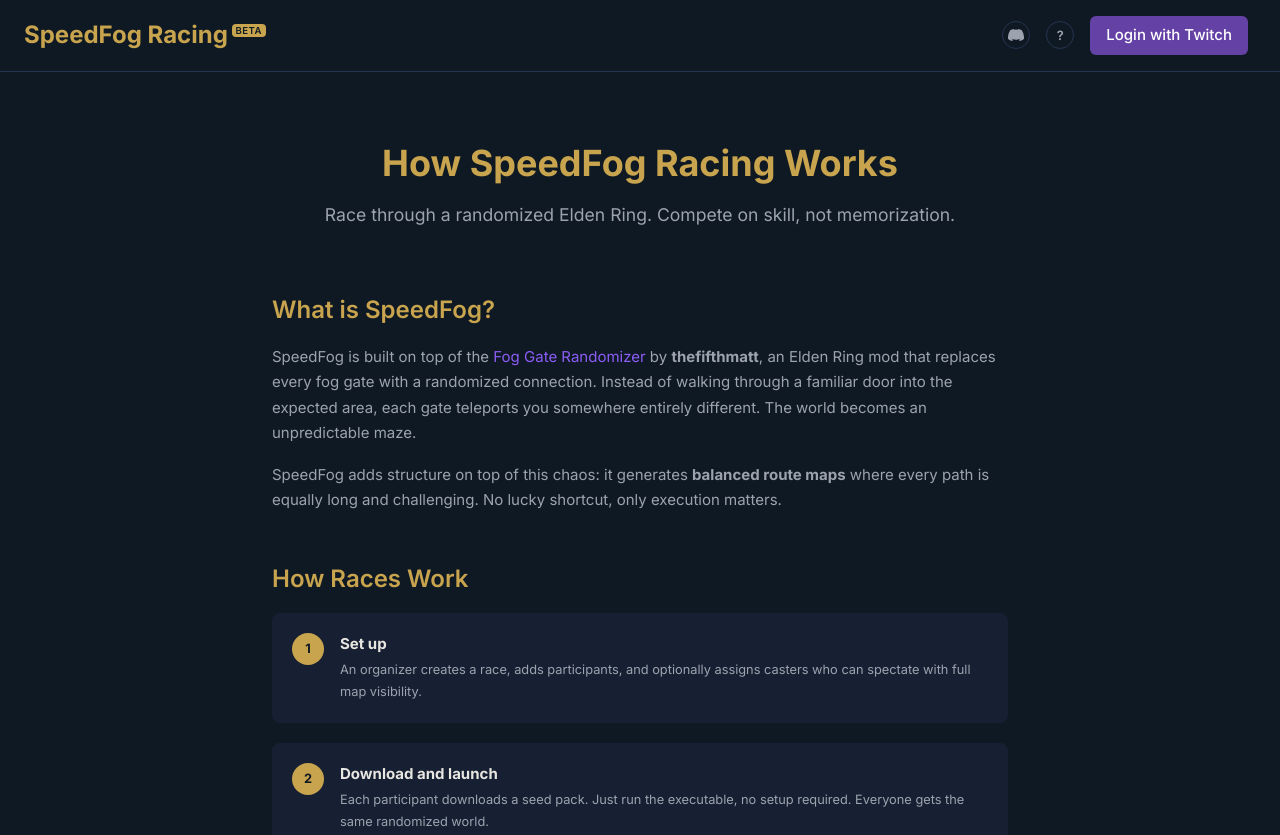
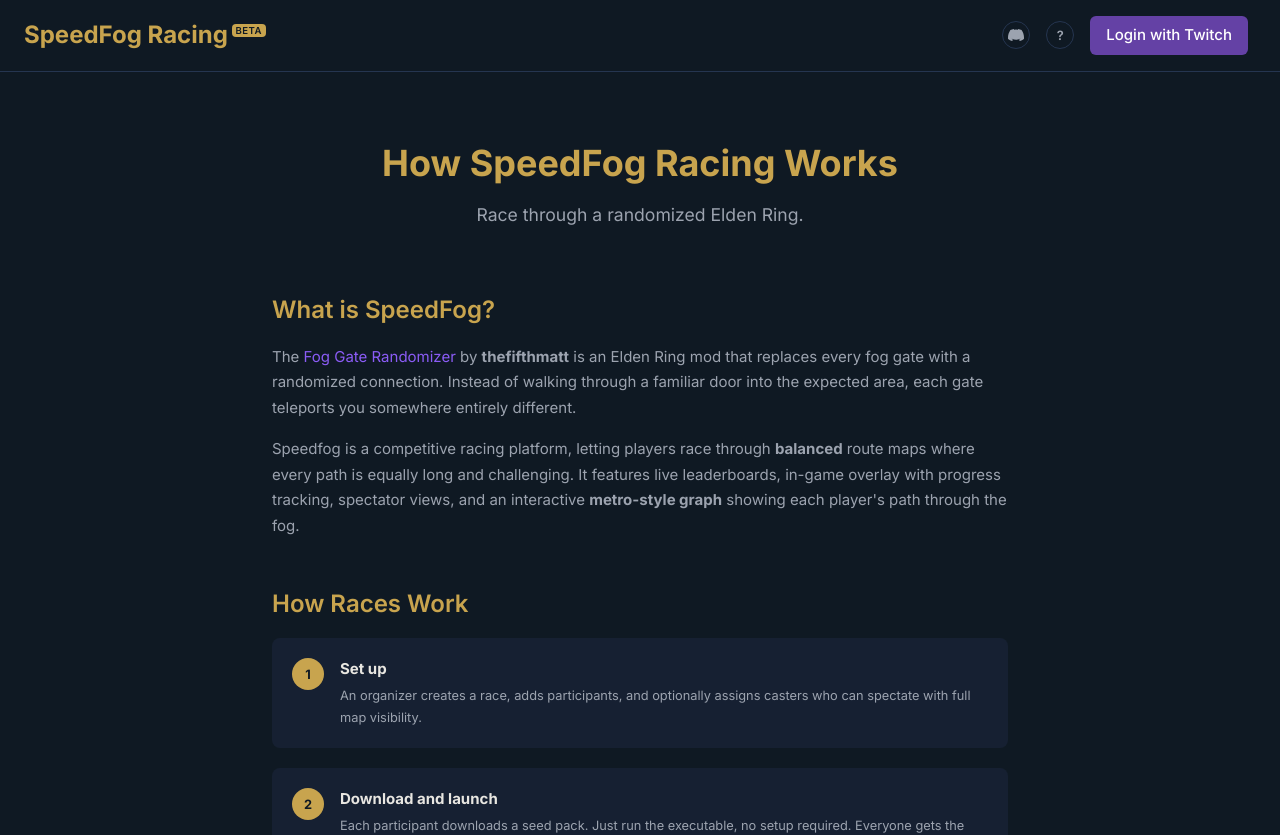
Before and after one commit to rbignon/speedfog-racing, a SvelteKit app in the folder web/: page /about in a window 1280 px wide. Shown: the top 835 px of the page. Built offline with nearby package versions, Linux system fonts and the light colour scheme.

Commit message:
web: reword the /about page

```diff
--- a/web/src/routes/about/+page.svelte
+++ b/web/src/routes/about/+page.svelte
@@ -10,25 +10,26 @@
 <main class="about">
 	<header class="about-hero">
 		<h1>How SpeedFog Racing Works</h1>
-		<p>Race through a randomized Elden Ring. Compete on skill, not memorization.</p>
+		<p>Race through a randomized Elden Ring.</p>
 	</header>
 
 	<section class="section">
 		<h2>What is SpeedFog?</h2>
 		<p>
-			SpeedFog is built on top of the
-			<a href="https://www.nexusmods.com/eldenring/mods/3295" target="_blank" rel="noopener noreferrer"
-				>Fog Gate Randomizer</a
-			>
-			by <strong>thefifthmatt</strong>, an Elden Ring mod that replaces every fog gate with
-			a randomized connection. Instead of walking through a familiar door into the expected
-			area, each gate teleports you somewhere entirely different. The world becomes an
-			unpredictable maze.
+			The <a href="https://www.nexusmods.com/eldenring/mods/3295"
+			target="_blank" rel="noopener noreferrer" >Fog Gate Randomizer</a>
+			by <strong>thefifthmatt</strong> is an Elden Ring mod that replaces
+			every fog gate with a randomized connection. Instead of walking
+			through a familiar door into the expected area, each gate teleports
+			you somewhere entirely different.
 		</p>
 		<p>
-			SpeedFog adds structure on top of this chaos: it generates
-			<strong>balanced route maps</strong> where every path is equally long and challenging.
-			No lucky shortcut, only execution matters.
+			Speedfog is a competitive racing platform, letting players race
+			through <strong>balanced</strong> route maps where every path is
+			equally long and challenging. It features live leaderboards, in-game
+			overlay with progress tracking, spectator views, and an interactive
+			<strong>metro-style graph</strong> showing each player's path
+			through the fog.
 		</p>
 	</section>
 
```
